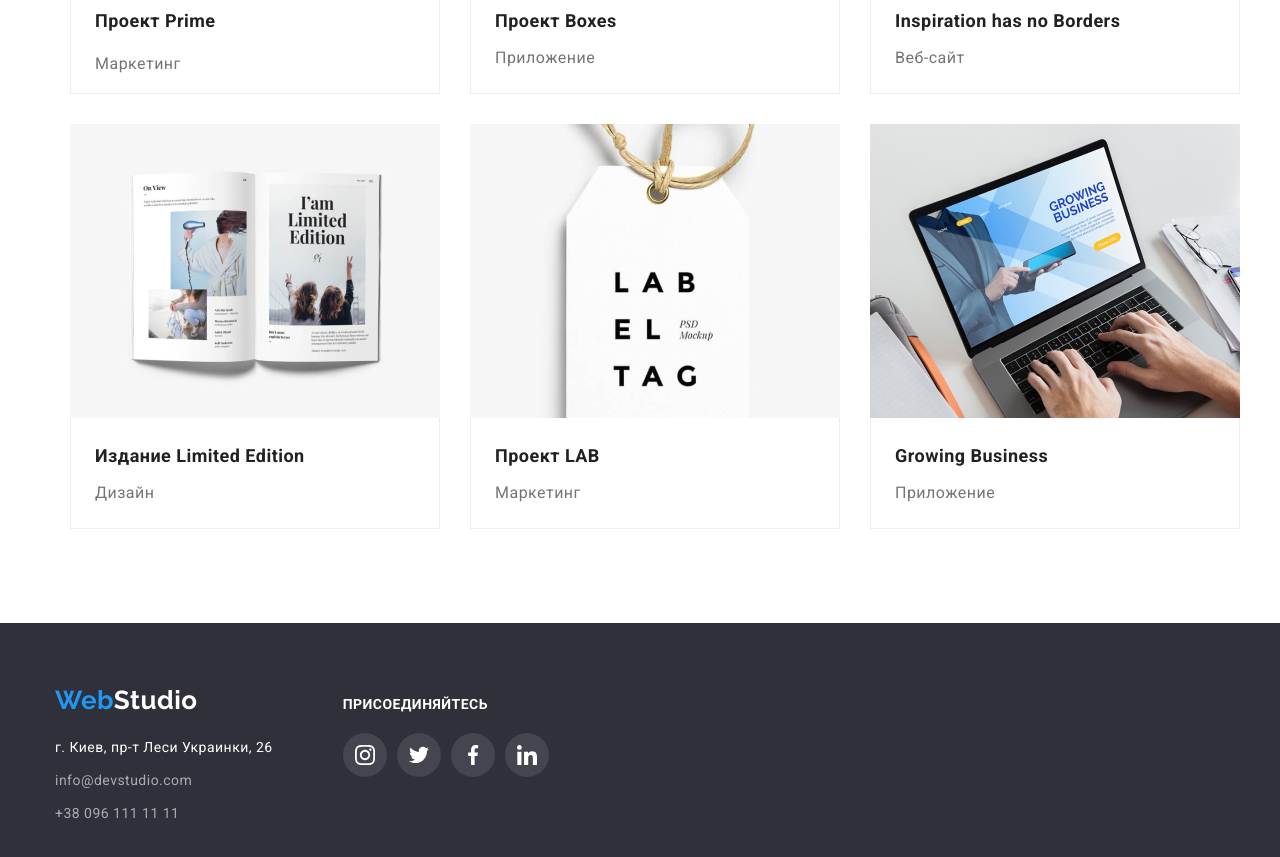
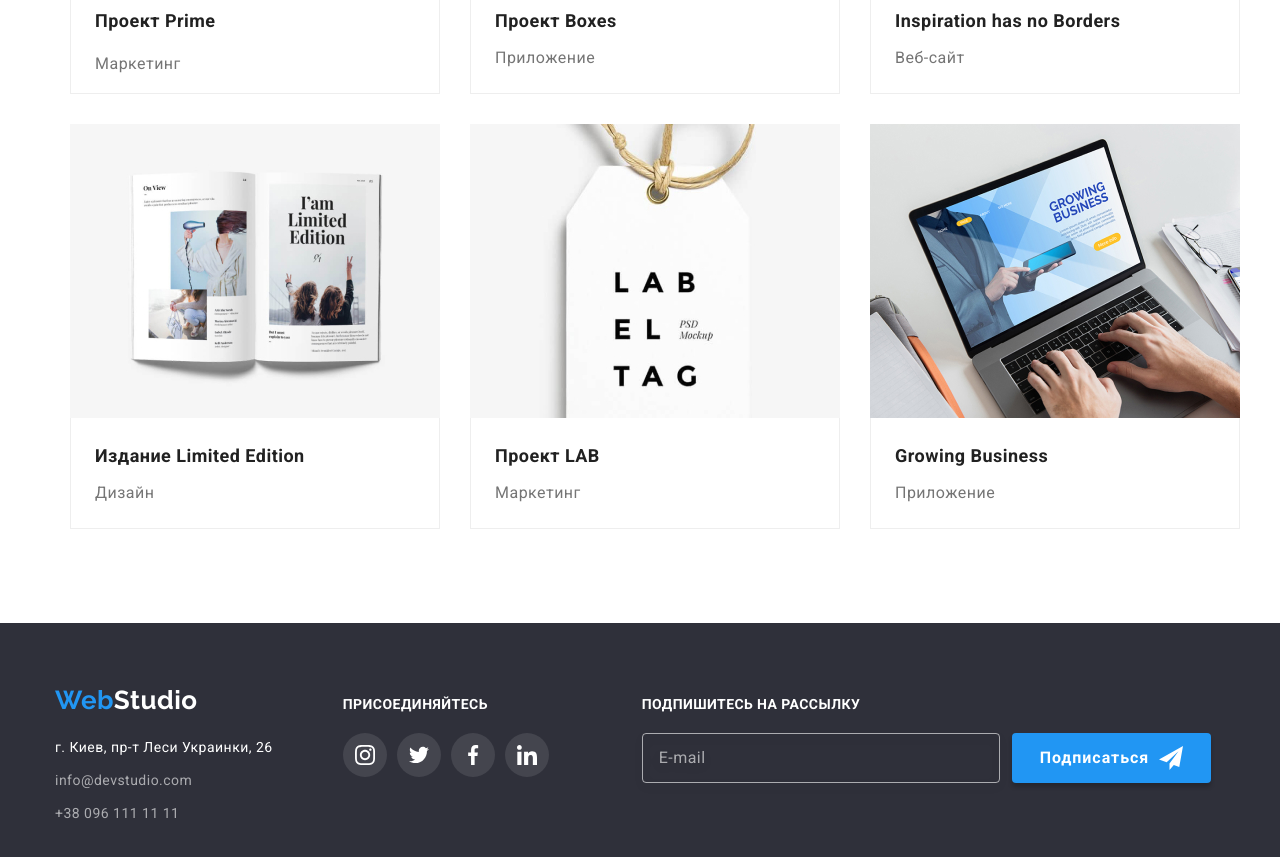
Before and after one commit to TetyanaYakobchuk/goit-markup-hw-06, a plain HTML site: page portfolio.html in a window 1280 px wide. Shown: the part 998-1855 px from the top of the page. Drawn offline with nearby package versions, Linux system fonts and the light colour scheme; files that its build step writes are made by us from their sources.

Commit message:
Update portfolio.html

```diff
--- a/portfolio.html
+++ b/portfolio.html
@@ -256,6 +256,21 @@
                 </li>
             </ul>
         </div>
+        <div class="footer-subscribe-form">
+            <p class="footer-call-to-action">Подпишитесь на рассылку</p>
+            <form action="#" class="js-speaker-form">
+              <div class="form-group-footer">
+                <label for="subscribe-form-email"></label>
+                <input type="email" name="subscribe-email" id="subscribe-form-email" class="footer-subscribe-email" placeholder="E-mail" />
+                <button type="submit" class="footer-subscribe-button">
+                  Подписаться
+                  <svg class="footer-subscribe-icon" width="24" height="24">
+                    <use href="./images/sprite.svg#icon-send"></use>
+                  </svg>
+                </button>
+              </div>
+            </form>
+          </div>
     </div>
 </footer>
 </body>
```
